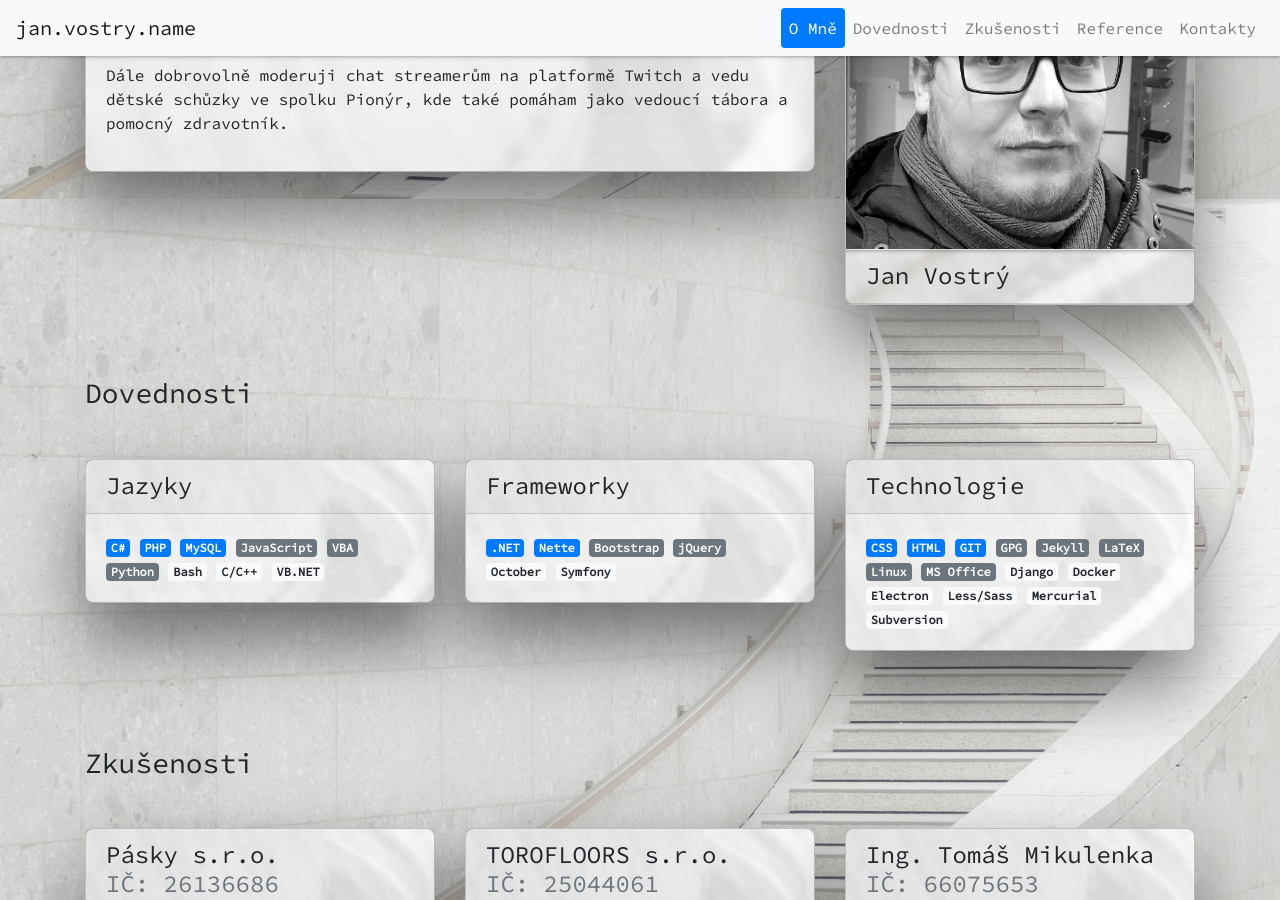
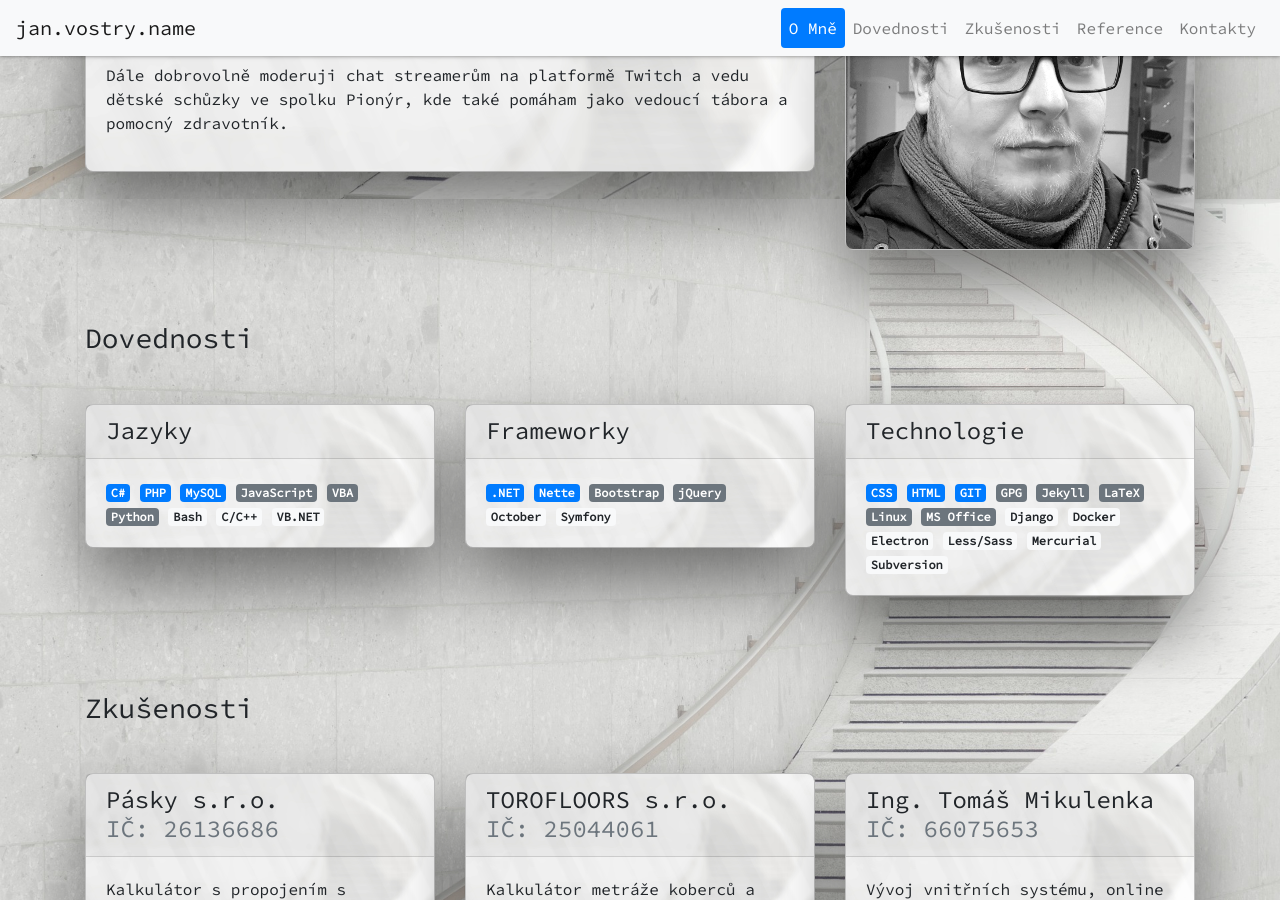
Before and after one commit to janvostry/jan.vostry, a Jekyll site: the page built from index.html, in a window 1280 px wide and 900 px high, scrolled down 1721 px. Built offline with Jekyll 4.4.1, drawn with Linux system fonts in a browser that asks for light colours.

Commit message:
Odebrání jména u fotky

```diff
--- a/_sections/1-about.html
+++ b/_sections/1-about.html
@@ -52,8 +52,7 @@ name:    about
 	</div>
 	<div class="col-lg-4">
 		<article class="card mt-4 overflow-hidden">
-			<img class="card-img-top" src="{{ '/assets/photo/honza.jpg' | absolute_url }}" alt="Moje fotka" />
-			<h4 class="card-header">Jan Vostrý</h4>
+			<img src="{{ '/assets/photo/honza.jpg' | absolute_url }}" alt="Moje fotka" />
 		</article>
 	</div>
 </div>
```
